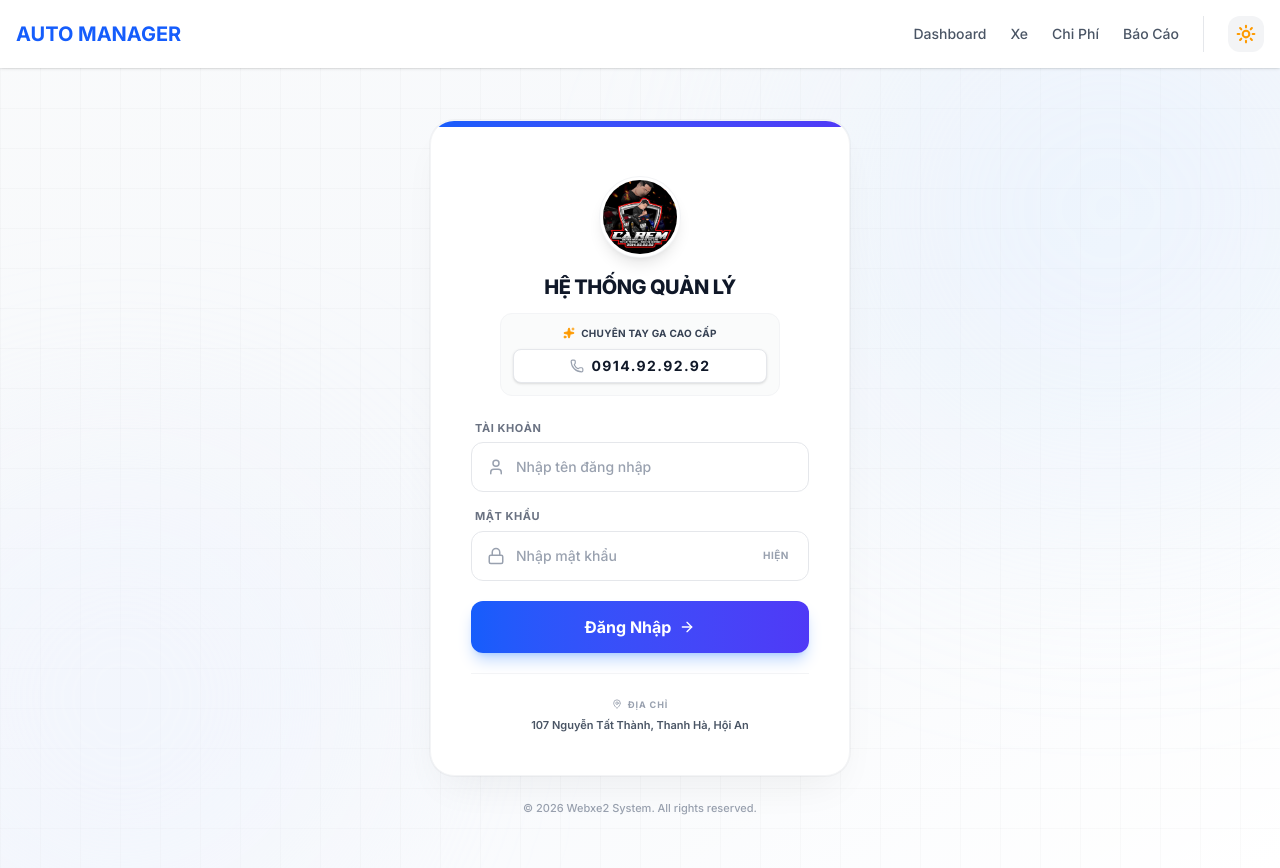
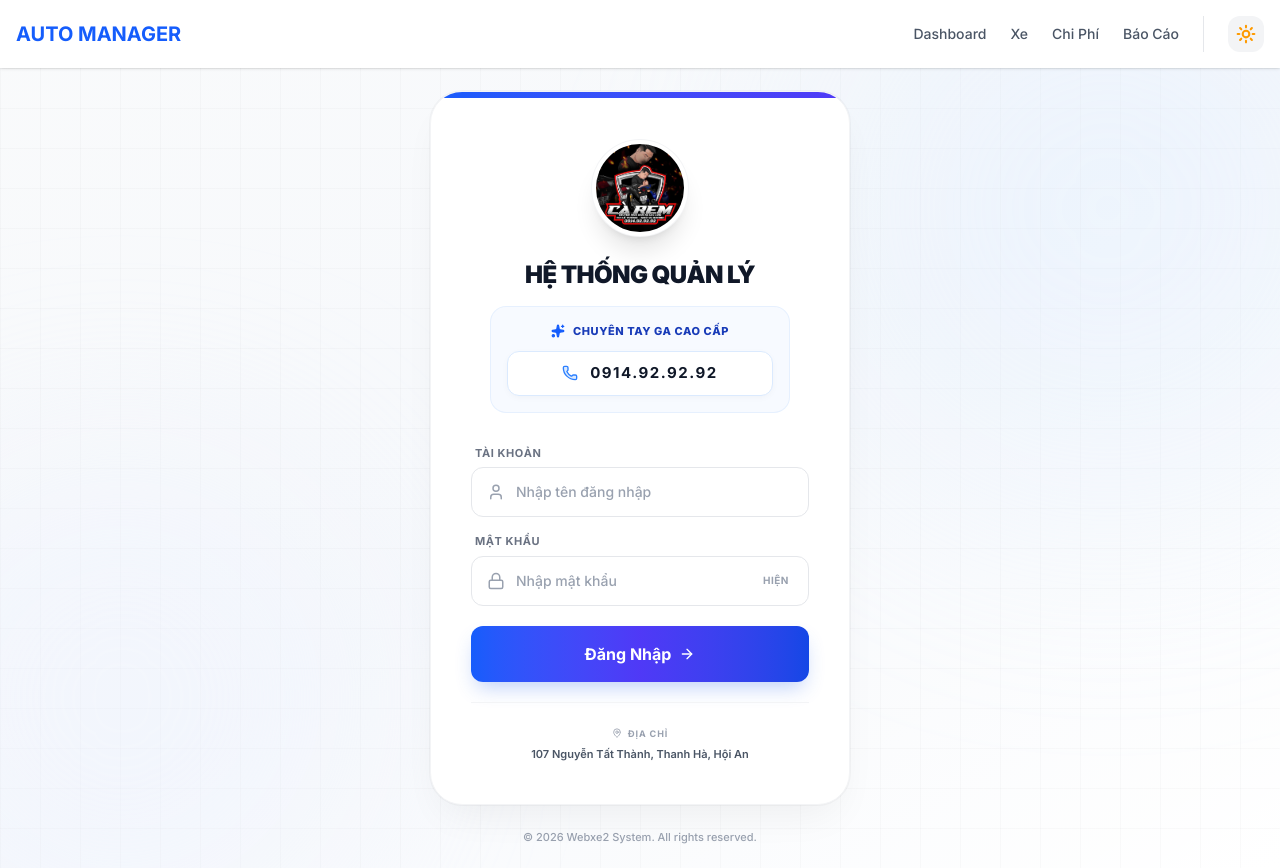
Before and after one commit to macxuanhoa/carem, a Next.js app: page /login in a window 1280 px wide. Built offline with nearby package versions, Linux system fonts and the light colour scheme.

Commit message:
UI Final Perfect: Centered Layout, Bold Typography, Vibrant Button

```diff
--- a/app/login/page.tsx
+++ b/app/login/page.tsx
@@ -42,18 +42,18 @@ export default function LoginPage() {
         initial={{ opacity: 0, y: 20 }}
         animate={{ opacity: 1, y: 0 }}
         transition={{ duration: 0.6, ease: "easeOut" }}
-        className="w-full max-w-[420px] relative z-20"
+        className="w-full max-w-[420px] relative z-20 flex flex-col h-full sm:h-auto justify-center"
       >
           {/* MAIN CARD - Clean & Sharp */}
-          <div className="bg-white rounded-[24px] shadow-[0_20px_40px_-12px_rgba(0,0,0,0.06),0_0_0_1px_rgba(0,0,0,0.03)] p-8 sm:p-10 relative overflow-hidden border border-gray-100">
+          <div className="bg-white rounded-none sm:rounded-[32px] shadow-none sm:shadow-[0_20px_40px_-12px_rgba(0,0,0,0.06),0_0_0_1px_rgba(0,0,0,0.03)] p-6 sm:p-10 relative overflow-hidden sm:border border-gray-100 flex flex-col justify-center min-h-[100dvh] sm:min-h-0">
 
             {/* Top Brand Stripe */}
             <div className="absolute top-0 left-0 w-full h-1.5 bg-gradient-to-r from-blue-600 to-indigo-600" />
 
             {/* HEADER SECTION */}
-            <div className="flex flex-col items-center mb-6 relative pt-4">
-                <div className="relative mb-4">
-                    <div className="w-20 h-20 relative rounded-full overflow-hidden shadow-lg border-[3px] border-white ring-1 ring-gray-100 bg-white">
+            <div className="flex flex-col items-center mb-8 relative pt-2">
+                <div className="relative mb-6">
+                    <div className="w-24 h-24 relative rounded-full overflow-hidden shadow-xl border-[4px] border-white ring-1 ring-gray-100 bg-white">
                         <Image
                             src="/avtcarem.jpg"
                             alt="Logo Webxe2"
@@ -64,20 +64,20 @@ export default function LoginPage() {
                     </div>
                 </div>
 
-                <div className="text-center w-full space-y-3">
+                <div className="text-center w-full space-y-4">
                     <div>
-                        <h1 className="text-xl font-extrabold text-gray-900 tracking-tight uppercase">HỆ THỐNG QUẢN LÝ</h1>
+                        <h1 className="text-[22px] sm:text-2xl font-black text-gray-900 tracking-tight uppercase leading-tight">HỆ THỐNG QUẢN LÝ</h1>
                     </div>
 
                     {/* Business Info Box */}
-                    <div className="bg-gray-50/80 rounded-xl p-3 border border-gray-100 flex flex-col items-center gap-2 max-w-[280px] mx-auto">
-                        <div className="flex items-center gap-1.5 text-gray-700 font-bold text-[10px] uppercase tracking-wide">
-                            <Sparkles size={12} className="text-amber-500 fill-amber-500" />
+                    <div className="bg-blue-50/50 rounded-2xl p-4 border border-blue-100/60 flex flex-col items-center gap-3 max-w-[300px] mx-auto backdrop-blur-sm">
+                        <div className="flex items-center gap-2 text-blue-800 font-extrabold text-[11px] uppercase tracking-wider">
+                            <Sparkles size={14} className="text-blue-600 fill-blue-600" />
                             <span>Chuyên Tay Ga Cao Cấp</span>
                         </div>
-                        <a href="tel:0914929292" className="flex items-center gap-2 bg-white px-4 py-1.5 rounded-lg shadow-sm border border-gray-200 hover:border-blue-300 hover:text-blue-700 transition-all cursor-pointer group w-full justify-center">
-                             <Phone size={14} className="text-gray-400 group-hover:text-blue-500 transition-colors" />
-                             <span className="text-gray-900 font-bold text-sm tracking-widest group-hover:text-blue-700">0914.92.92.92</span>
+                        <a href="tel:0914929292" className="flex items-center gap-3 bg-white px-5 py-2.5 rounded-xl shadow-[0_2px_8px_-2px_rgba(0,0,0,0.05)] border border-blue-100 hover:border-blue-300 hover:shadow-md hover:scale-[1.02] transition-all duration-300 cursor-pointer group w-full justify-center">
+                             <Phone size={16} className="text-blue-500 fill-blue-100" />
+                             <span className="text-gray-900 font-bold text-[15px] tracking-widest">0914.92.92.92</span>
                         </a>
                     </div>
                 </div>
@@ -151,7 +151,7 @@ export default function LoginPage() {
                 <button
                     type="submit"
                     disabled={isPending}
-                    className="w-full mt-2 bg-gradient-to-r from-blue-600 to-indigo-600 hover:from-blue-700 hover:to-indigo-700 text-white font-bold py-3.5 rounded-xl shadow-lg shadow-blue-500/30 hover:shadow-blue-600/40 transition-all duration-200 active:scale-[0.98] disabled:opacity-70 flex items-center justify-center gap-2"
+                    className="w-full mt-2 bg-gradient-to-r from-blue-600 via-indigo-600 to-blue-700 hover:from-blue-700 hover:via-indigo-700 hover:to-blue-800 text-white font-bold py-4 rounded-xl shadow-[0_10px_20px_-5px_rgba(37,99,235,0.3)] hover:shadow-[0_15px_30px_-5px_rgba(37,99,235,0.4)] transition-all duration-300 active:scale-[0.98] disabled:opacity-70 flex items-center justify-center gap-2"
                 >
                     {isPending ? (
                         <Loader2 size={20} className="animate-spin text-white/80" />
```
